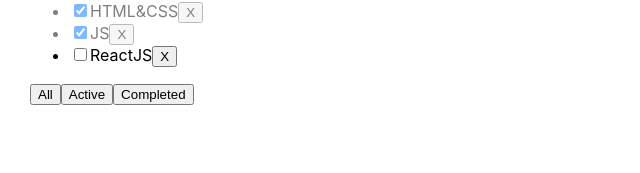
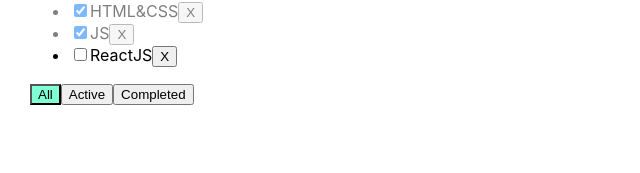
Before and after one commit to svetik-kov/trenirovka_todolist, a React (Create React App) app: page / in a window 1280 px wide. Shown: the part 127-300 px from the top of the page, without its empty margins (0-640 px from the left). Built offline with nearby package versions, Linux system fonts and the light colour scheme.

Commit message:
добавление нужной кнопке фильтрации className

```diff
--- a/src/App.tsx
+++ b/src/App.tsx
@@ -44,7 +44,7 @@
                      changeFilter={changeFilter}
                      addTask={addTask}
                      changeCheckbox={changeCheckbox}
-
+                     filter={filter}
            />
            {/* <Todolist title={'What to buy'} tasks={tasks2}/>*/}
         </div>
--- a/src/Todolist.tsx
+++ b/src/Todolist.tsx
@@ -15,6 +15,7 @@
     changeFilter: (value: FilterValueType) => void
     addTask: (title: string) => void
     changeCheckbox: (taskId: string, checkedValue: boolean) => void
+    filter:FilterValueType
 }
 
 export const Todolist = (props: TodolistType) => {
@@ -79,12 +80,12 @@
                 }
             </ul>
             <div>
-                {/*<button onClick={()=>changeFilterHandler('all')}>All</button>*/}
-                {/*<button onClick={()=>changeFilterHandler('active')}>Active</button>*/}
-                {/*<button onClick={()=>changeFilterHandler('completed')}>Completed</button>*/}
-                <Button name={'All'} callBack={() => changeFilterHandler('all')}/>
+                <button className={props.filter==='all' ? 'active-filter':''} onClick={()=>changeFilterHandler('all')}>All</button>
+                <button className={props.filter==='active'? 'active-filter':''}  onClick={()=>changeFilterHandler('active')}>Active</button>
+                <button className={props.filter==='completed'? 'active-filter':''} onClick={()=>changeFilterHandler('completed')}>Completed</button>
+                {/*<Button  name={'All'} callBack= {() => changeFilterHandler('all')}/>
                 <Button name={'Active'} callBack={() => changeFilterHandler('active')}/>
-                <Button name={'Completed'} callBack={() => changeFilterHandler('completed')}/>
+                <Button name={'Completed'} callBack={() => changeFilterHandler('completed')}/>*/}
             </div>
         </div>
     )
```
